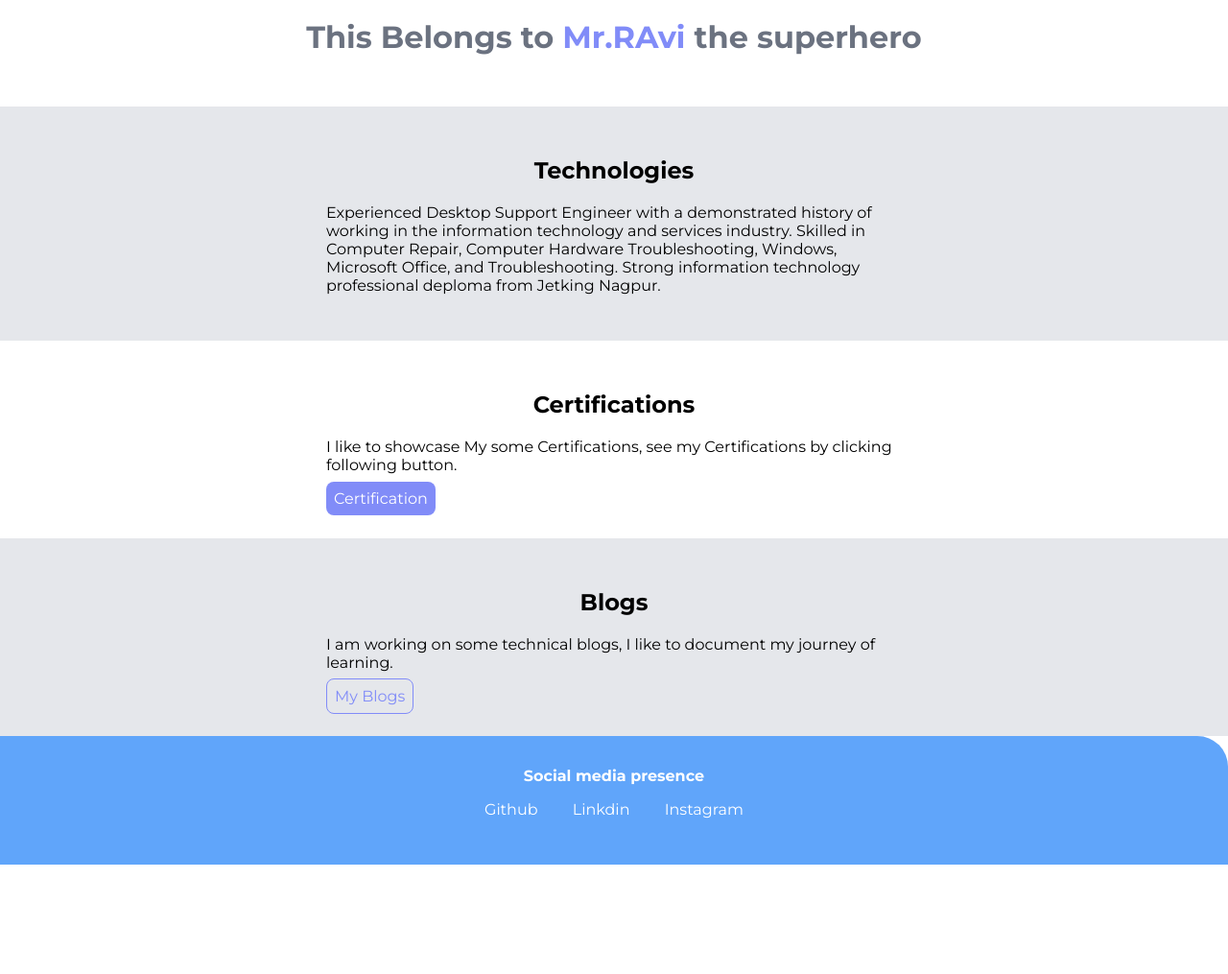
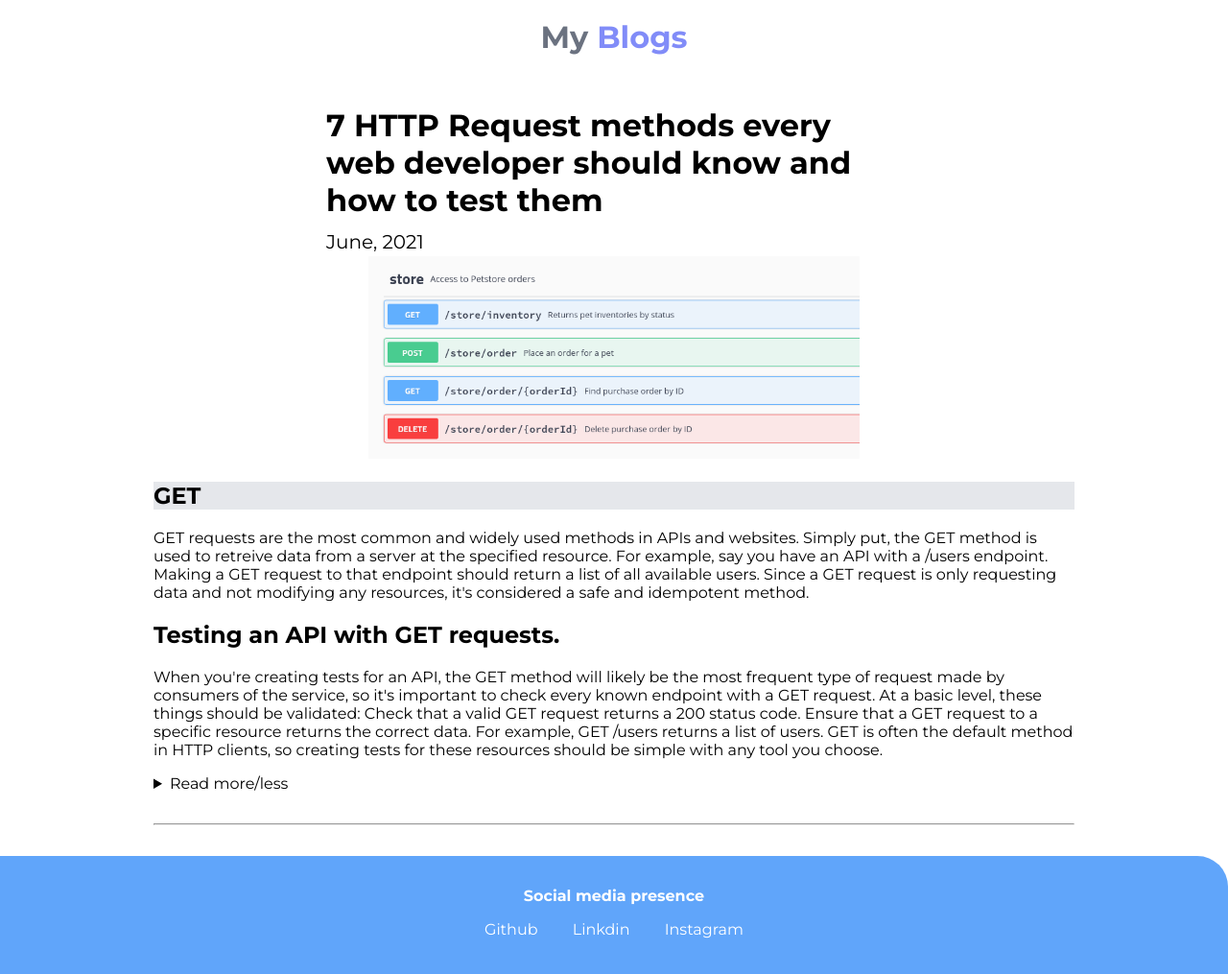
Before and after one commit to rjrvsharma/my-first-project-001, a plain HTML site: page lib/Blogs.html in a window 1280 px wide. Shown: the part 431-1446 px from the top of the page at 96% size. Before the commit the page ends 1332 px from the top, so only its background shows below. Drawn offline with Linux system fonts and the light colour scheme.

Commit message:
1 blog added

```diff
--- a/lib/Blogs.html
+++ b/lib/Blogs.html
@@ -6,7 +6,9 @@
     <meta http-equiv="X-UA-Compatible" content="IE=edge">
     <meta name="viewport" content="width=device-width, initial-scale=1.0">
     <title>Blogs | Portfolio</title>
-    <link rel="stylesheet" type="text/css" href="/styles.css"> <body>
+    <link rel="stylesheet" type="text/css" href="/styles.css">
+
+<body>
     <nav class="navigation">
         <div class="nav-brand">IamRavIShanKar</div>
         <ul class="list-non-bullet nav-pills">
@@ -17,55 +19,92 @@
     </nav>
     <header class="hero">
         <img class="hero-image" src="/img3.svg">
-        <h1 class="hero-heading">This Belongs to<span style="color:#818CF8"> Mr.RAvi </span>the superhero</h1>
+        <h1 class="hero-heading">My <span style="color:#818CF8">Blogs</span></h1>
 
     </header>
-    <section class="section ow">
-        <div class="container container-center">
-            <h1>Technologies</h1>
-            <p>Experienced Desktop Support Engineer with a demonstrated history of working in the information technology
-                and services industry. Skilled in Computer Repair, Computer Hardware Troubleshooting, Windows, Microsoft
-                Office, and Troubleshooting. Strong information technology professional deploma from Jetking Nagpur.</p>
+
+    <section>
+
+        <h1 class="container container-center">7 HTTP Request methods every web developer should know and how to test
+            them <br><small class="small">June, 2021</small></h1>
+
+        <img src="/blogimg1.png">
+        <div class="blogmater">
+
+            <h2 class="ow">GET</h2>
+
+            <p>GET requests are the most common and widely used methods in APIs and websites. Simply put, the GET method
+                is used to retreive data from a server at the specified resource. For example, say you have an API with
+                a /users endpoint. Making a GET request to that endpoint should return a list of all available users.
+
+                Since a GET request is only requesting data and not modifying any resources, it's considered a safe and
+                idempotent method.</p>
+
+            <h2>Testing an API with GET requests.</h2>
+
+            <p> When you're creating tests for an API, the GET method will likely be the most frequent type of request
+                made by consumers of the service, so it's important to check every known endpoint with a GET request.
+
+                At a basic level, these things should be validated:
+
+                Check that a valid GET request returns a 200 status code.
+                Ensure that a GET request to a specific resource returns the correct data. For example, GET /users
+                returns a list of users.
+                GET is often the default method in HTTP clients, so creating tests for these resources should be simple
+                with any tool you choose.</p>
 
 
+
+            <details>
+                <summary>Read more/less</summary>
+                <h1>POST</h1>
+                <p>In web services, POST requests are used to send data to the API server to create or udpate a
+                    resource. The data sent to the server is stored in the request body of the HTTP request.
+
+                    The simplest example is a contact form on a website. When you fill out the inputs in a form and hit
+                    Send, that data is put in the response body of the request and sent to the server. This may be JSON,
+                    XML, or query parameters (there's plenty of other formats, but these are the most common).
+
+                    It's worth noting that a POST request is non-idempotent. It mutates data on the backend server (by
+                    creating or updating a resource), as opposed to a GET request which does not change any data. Here
+                    is a great explanation of idempotentcy.</p>
+                <h2>Testing an API with POST requests</h2>
+                <p>The second most common HTTP method you'll encounter in your API tests is POST. As mentioned above,
+                    POST requests are used to send data to the API server and create or update a resource. Since POST
+                    requests modify data, it's important to have API tests for all of your POST methods.
+
+                    Here are some tips for testing POST requests:
+
+                    Create a resource with a POST request and ensure a 200 status code is returned.
+                    Next, make a GET request for that resource, and ensure the data was saved correctly.
+                    Add tests that ensure POST requests fail with incorrect or ill-formatted data.</p>
+            </details>
+<hr>
         </div>
 
 
     </section>
 
-    <section class="section">
-        <div class="container container-center">
-            <h1>Certifications</h1>
-            <p> I like to showcase My some Certifications, see my Certifications by clicking following button.</p>
-            <a class="link link-primary"
-                href="https://drive.google.com/file/d/10_-2sCpw40MTS0yjYorg__falZrZ6d7K/view?usp=sharing">Certification</a>
-        </div>
 
 
-    </section>
-
-    <section class="section ow">
-        <div class="container container-center">
-            <h1>Blogs</h1>
-            <p>I am working on some technical blogs, I like to document my journey of learning.</p>
-            <a class="link link-secondary" href="">My Blogs</a>
-
-        </div>
 
 
-    </section>
+
+
 
     <footer class="footer">
         <div class="footer-header">Social media presence</div>
         <ul class="social-links list-non-bullet">
             <li class="list-item-inline"><a class="link" href="https://github.com/rjrvsharma">Github</a></li>
-            <li class="list-item-inline"><a class="link" href="https://www.linkedin.com/in/ravishankar-vishwakarma-929853139/">Linkdin</a></li>
-            <li class="list-item-inline"><a class="link" href="https://www.instagram.com/ravi_rv_vishwakarma/">Instagram</a></li>
+            <li class="list-item-inline"><a class="link"
+                    href="https://www.linkedin.com/in/ravishankar-vishwakarma-929853139/">Linkdin</a></li>
+            <li class="list-item-inline"><a class="link"
+                    href="https://www.instagram.com/ravi_rv_vishwakarma/">Instagram</a></li>
         </ul>
 
     </footer>
 
 
-    </body>
+</body>
 
 </html>
--- a/styles.css
+++ b/styles.css
@@ -136,6 +136,29 @@ hr {
     padding: 2rem;
 }
 
+img{
+    margin-left: 30%;
+    width: 40%;
+}
+
+.blogmater{
+    margin-left: 10rem;
+    margin-right: 10rem;
+}
+
+h1{
+    font-size: 4vh;
+}
+
+.small{
+    text-decoration:none;
+    font-size:20px;
+    font-weight: lighter;
+}
+
+
+
+
 
 
 
```
Also changed, not shown: blogimg1.png (added), statuscode.png (added).
